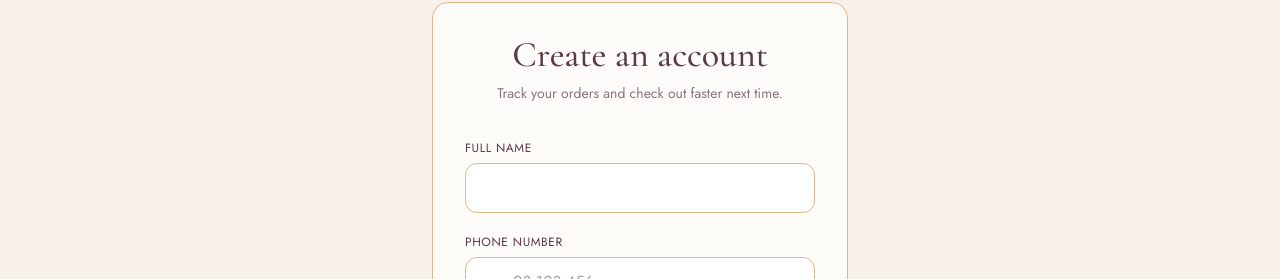
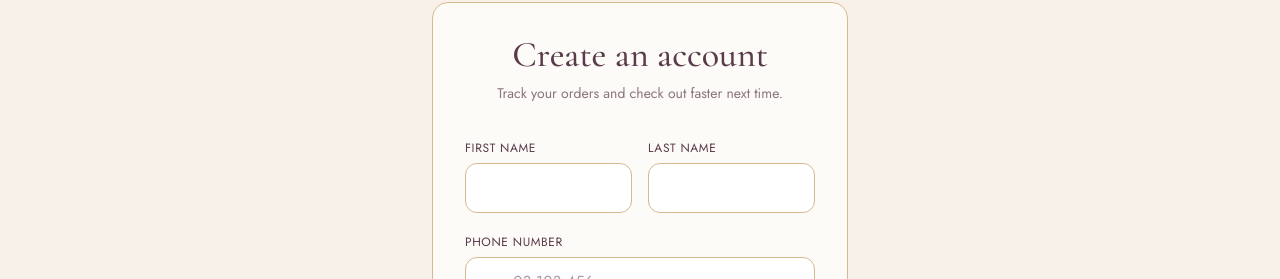
Before and after one commit to IbrahimAlsammak/Velora, a React (Vite) app in the folder frontend/: page /register in a window 1280 px wide. Shown: the part 135-414 px from the top of the page. Built offline with nearby package versions, Linux system fonts and the light colour scheme; no server answers.

Commit message:
Sign up: separate first name and last name

```diff
--- a/frontend/src/pages/Register.jsx
+++ b/frontend/src/pages/Register.jsx
@@ -11,7 +11,7 @@ export default function Register() {
   const location = useLocation()
   const goTo = location.state?.from ?? '/' // home page - or back where they came from (e.g. checkout)
 
-  const [form, setForm] = useState({ fullName: '', phone: '', password: '', confirm: '' })
+  const [form, setForm] = useState({ firstName: '', lastName: '', phone: '', password: '', confirm: '' })
   const [fieldErrors, setFieldErrors] = useState({})
   const [error, setError] = useState(null)
   const [busy, setBusy] = useState(false)
@@ -24,13 +24,21 @@ export default function Register() {
     e.preventDefault()
     setError(null)
     setFieldErrors({})
+    // First and last name are asked separately, then saved together as one name
+    const missing = {}
+    if (!form.firstName.trim()) missing.firstName = 'Please enter your first name'
+    if (!form.lastName.trim()) missing.lastName = 'Please enter your last name'
+    if (Object.keys(missing).length) {
+      setFieldErrors(missing)
+      return
+    }
     if (form.password !== form.confirm) {
       setFieldErrors({ confirm: "The passwords don't match" })
       return
     }
     setBusy(true)
     try {
-      await register(form.fullName, form.phone, form.password)
+      await register(`${form.firstName.trim()} ${form.lastName.trim()}`, form.phone, form.password)
       navigate(goTo, { replace: true })
     } catch (err) {
       setFieldErrors(err.response?.data?.fields ?? {})
@@ -42,8 +50,12 @@ export default function Register() {
   return (
     <AuthCard title="Create an account" subtitle="Track your orders and check out faster next time.">
       <form onSubmit={handleSubmit} noValidate>
-        <AuthField label="Full name" autoComplete="name" value={form.fullName} onChange={update('fullName')}
-          error={fieldErrors.fullName} />
+        <div className="grid gap-x-4 sm:grid-cols-2">
+          <AuthField label="First name" autoComplete="given-name" value={form.firstName} onChange={update('firstName')}
+            error={fieldErrors.firstName ?? fieldErrors.fullName} />
+          <AuthField label="Last name" autoComplete="family-name" value={form.lastName} onChange={update('lastName')}
+            error={fieldErrors.lastName} />
+        </div>
         <AuthField label="Phone number" type="tel" autoComplete="tel" placeholder="e.g. 03 123 456"
           value={form.phone} onChange={(e) => setForm({ ...form, phone: typePhone(e.target.value) })} error={fieldErrors.phone} />
         <AuthField label="Password (at least 8 characters)" type="password" autoComplete="new-password"
```
